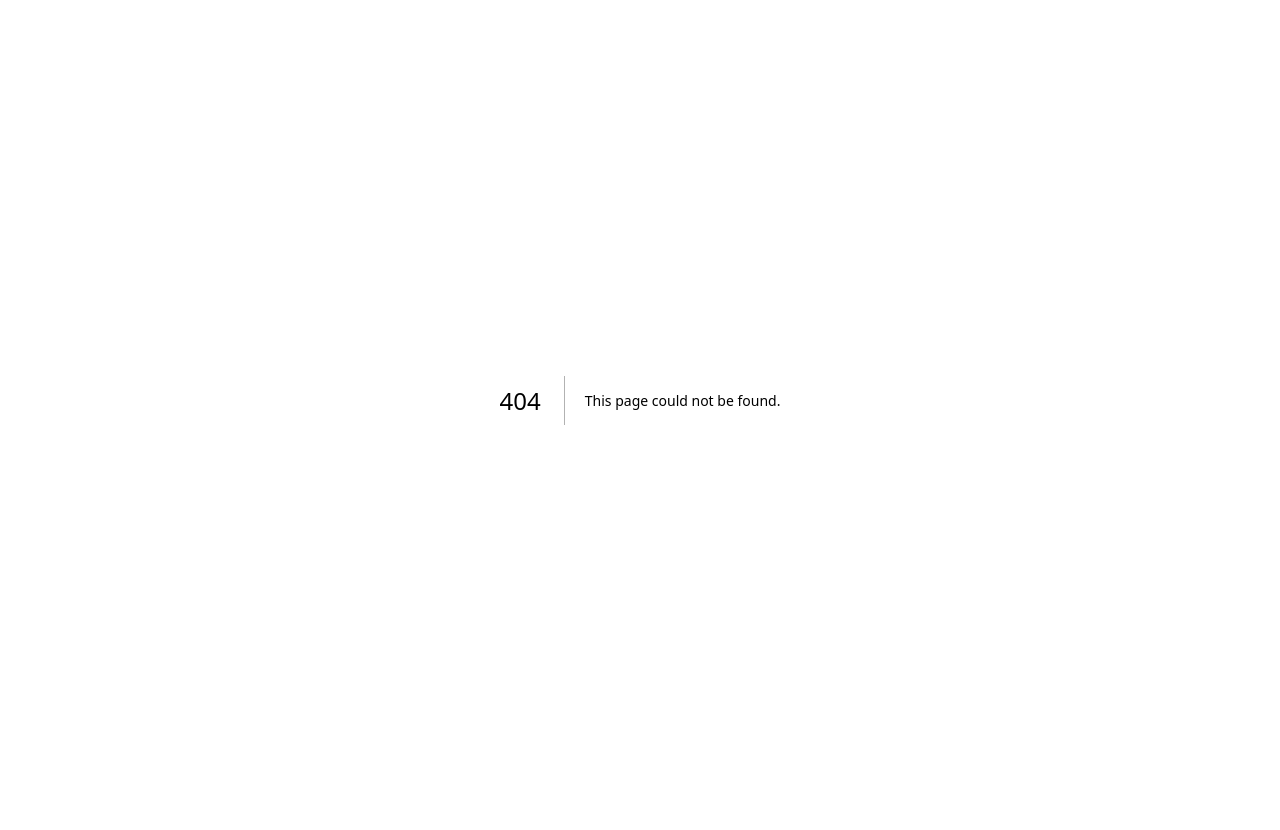
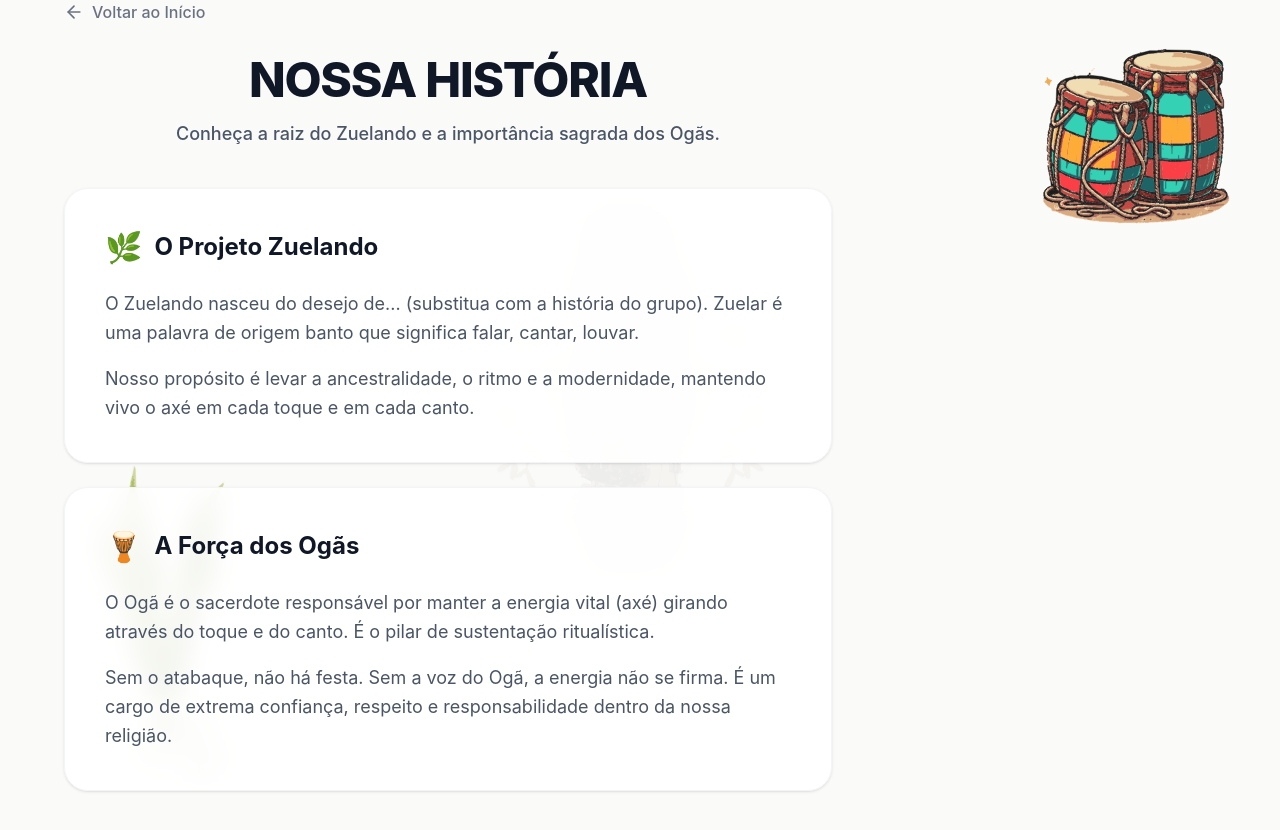
Before and after one commit to faelesco/zuelando-site, a Next.js app: page /sobrePage in a window 1280 px wide. Before the commit this address had no page. Shown: the top 830 px of the page. Before the commit the page ends 800 px from the top, so only its background shows below. Built offline with nearby package versions, Linux system fonts and the light colour scheme.

Commit message:
add page about

```diff
--- a/app/components/Footer.tsx
+++ b/app/components/Footer.tsx
@@ -2,14 +2,13 @@ import { INITIAL_PAGE } from "../constants/initialPageData";
 
 export function Footer() {
     return (
-        <footer className="w-full bg-white border-t border-gray-100 pt-10 pb-8 px-6 mt-16 relative z-30 shadow-[0_-10px_40px_rgba(0,0,0,0.02)] rounded-t-[2rem]">
+        <footer className="w-full bg-stone-50/80 backdrop-blur-md border-t border-stone-200 pt-10 pb-8 px-6 mt-16 relative z-30 shadow-[0_-10px_40px_rgba(0,0,0,0.02)] rounded-t-[2rem]">
             <div className="max-w-5xl mx-auto flex flex-col md:flex-row items-center justify-between gap-8 text-center md:text-left">
-
                 <div className="flex flex-col gap-1.5">
-                    <h2 className="text-xl sm:text-2xl font-extrabold text-gray-900 tracking-tight">
-                        Leve o <span className="text-orange-500">Zuelando</span> para o seu evento!
+                    <h2 className="text-xl sm:text-2xl font-extrabold text-stone-900 tracking-tight">
+                        Leve o <span className="text-amber-600">Zuelando</span> para o seu evento!
                     </h2>
-                    <p className="text-gray-500 text-sm sm:text-base font-medium max-w-md">
+                    <p className="text-stone-500 text-sm sm:text-base font-medium max-w-md">
                         Shows, vivências culturais ou locação do espaço.
                     </p>
                 </div>
@@ -18,7 +17,7 @@ export function Footer() {
                     href={INITIAL_PAGE.socials.whatsapp}
                     target="_blank"
                     rel="noopener noreferrer"
-                    className="group w-full sm:w-auto inline-flex items-center justify-center gap-2.5 px-7 py-3.5 bg-[#25D366] hover:bg-[#20bd5a] text-white rounded-full font-bold text-sm sm:text-base transition-all shadow-sm hover:shadow-md hover:-translate-y-0.5 shrink-0"
+                    className="group w-full sm:w-auto inline-flex items-center justify-center gap-2.5 px-7 py-3.5 bg-emerald-700 hover:bg-emerald-800 text-white rounded-full font-bold text-sm sm:text-base transition-all shadow-sm hover:shadow-md hover:-translate-y-0.5 shrink-0"
                 >
                     <svg className="w-5 h-5 fill-current shrink-0 transition-transform duration-300 group-hover:scale-110" viewBox="0 0 24 24">
                         <path d="M.057 24l1.687-6.163c-1.041-1.804-1.588-3.849-1.587-5.946.003-6.556 5.338-11.891 11.893-11.891 3.181.001 6.167 1.24 8.413 3.488 2.245 2.248 3.481 5.236 3.48 8.414-.003 6.557-5.338 11.892-11.893 11.892-1.99-.001-3.951-.5-5.688-1.448l-6.305 1.654zm6.597-3.807c1.676.995 3.276 1.591 5.392 1.592 5.448 0 9.886-4.434 9.889-9.885.002-5.462-4.415-9.89-9.881-9.892-5.452 0-9.887 4.434-9.889 9.884-.001 2.225.651 3.891 1.746 5.634l-.999 3.648 3.742-.981z" />
@@ -27,16 +26,11 @@ export function Footer() {
                 </a>
             </div>
 
-            <div className="max-w-5xl mx-auto mt-10 pt-6 border-t border-gray-100 flex flex-col sm:flex-row items-center justify-between gap-3 text-gray-400 text-[13px] font-medium text-center">
+            <div className="max-w-5xl mx-auto mt-10 pt-6 border-t border-stone-200 flex flex-col sm:flex-row items-center justify-between gap-3 text-stone-400 text-[13px] font-medium text-center">
                 <p>© {new Date().getFullYear()} {INITIAL_PAGE.profile.name}. Todos os direitos reservados.</p>
                 <p>
                     Feito com axé e tecnologia por{' '}
-                    <a
-                        href="https://www.raphalelis.com.br"
-                        target="_blank"
-                        rel="noopener noreferrer"
-                        className="hover:text-gray-600 transition-colors underline decoration-transparent hover:decoration-gray-300"
-                    >
+                    <a href="https://www.raphalelis.com.br" target="_blank" rel="noopener noreferrer" className="hover:text-stone-600 transition-colors underline decoration-transparent hover:decoration-stone-300">
                         Raphael Lelis
                     </a>. 🌿
                 </p>
--- a/app/components/ProfileSection.tsx
+++ b/app/components/ProfileSection.tsx
@@ -1,36 +1,26 @@
 import { SocialLinks } from "./SocialLinks";
 
 interface ProfileProps {
-    profile: {
-        name: string;
-        description: string;
-        photoPlaceholder?: string;
-        address?: { text: string; mapUrl: string };
-    };
+    profile: { name: string; description: string; address?: { text: string; mapUrl: string }; };
     socials: { instagram: string; whatsapp: string };
 }
 
 export function ProfileSection({ profile, socials }: ProfileProps) {
     return (
         <section className="w-full lg:w-1/2 flex flex-col items-center justify-start lg:sticky lg:top-24 h-fit pt-4 sm:pt-8">
-
             <div className="flex flex-col items-center gap-3 mb-8 w-full">
-                <h1 className="text-4xl sm:text-5xl lg:text-6xl font-extrabold tracking-tighter text-transparent bg-clip-text bg-gradient-to-br from-gray-900 via-gray-800 to-gray-500 text-center uppercase drop-shadow-sm pb-1">
+                <h1 className="text-4xl sm:text-5xl lg:text-6xl font-extrabold tracking-tighter text-transparent bg-clip-text bg-gradient-to-br from-stone-900 via-stone-700 to-stone-500 text-center uppercase drop-shadow-sm pb-1">
                     {profile.name}
                 </h1>
 
-                <div className="w-12 h-1 bg-gradient-to-r from-orange-400 to-yellow-400 rounded-full mb-2 opacity-80"></div>
+                <div className="w-12 h-1 bg-gradient-to-r from-amber-600 to-yellow-500 rounded-full mb-2 opacity-90"></div>
 
-                <p className="text-gray-500 text-center text-base sm:text-lg max-w-md font-medium leading-relaxed px-4">
+                <p className="text-stone-600 text-center text-base sm:text-lg max-w-md font-medium leading-relaxed px-4">
                     {profile.description}
                 </p>
             </div>
 
-            <SocialLinks
-                socials={socials}
-                profileName={profile.name}
-                address={profile.address}
-            />
+            <SocialLinks socials={socials} profileName={profile.name} address={profile.address} />
         </section>
     );
 }
--- a/app/constants/initialPageData.ts
+++ b/app/constants/initialPageData.ts
@@ -31,7 +31,7 @@ export const INITIAL_PAGE = {
             title: "Sobre Nós",
             description: "Nossa história e dos Ogãs",
             icon: "🪘",
-            url: "/sobre",
+            url: "/sobrePage",
             colorClass: "bg-green-100 text-green-700",
         }
     ],
--- a/app/globals.css
+++ b/app/globals.css
@@ -4,8 +4,8 @@
 @tailwind utilities;
 
 :root {
-  --background: #ffffff;
-  --foreground: #171717;
+  --background: #fafaf9;
+  --foreground: #1c1917;
 }
 
 @theme inline {
@@ -15,15 +15,8 @@
   --font-mono: var(--font-geist-mono);
 }
 
-@media (prefers-color-scheme: dark) {
-  :root {
-    --background: #0a0a0a;
-    --foreground: #ededed;
-  }
-}
-
 body {
   font-family: -apple-system, BlinkMacSystemFont, "Segoe UI", Roboto, Helvetica, Arial, sans-serif;
-  background-color: #F9FAFB;
-  color: #111827;
+  background-color: var(--background);
+  color: var(--foreground);
 }
--- a/app/layout.tsx
+++ b/app/layout.tsx
@@ -23,10 +23,12 @@ export const metadata: Metadata = {
 export default function RootLayout({ children }: LayoutProps<"/">) {
   return (
     <html
-      lang="en"
+      lang="pt-BR"
       className={`${geistSans.variable} ${geistMono.variable} h-full antialiased`}
     >
-      <body className="min-h-full flex flex-col">{children}</body>
+      <body className="min-h-full flex flex-col bg-[#F5F5F0] text-[#1c1917]">
+        {children}
+      </body>
     </html>
   );
 }
--- a/app/page.tsx
+++ b/app/page.tsx
@@ -8,7 +8,7 @@ import { Footer } from "./components/Footer";
 
 export default function Home() {
   return (
-    <main className="min-h-screen relative flex flex-col bg-[#F9FAFB] overflow-x-hidden">
+    <main className="min-h-screen relative flex flex-col overflow-x-hidden">
       <BackgroundElements />
 
       <div className="relative z-10 w-full max-w-6xl mx-auto flex flex-col lg:flex-row gap-12 lg:gap-8 p-6 sm:p-8 lg:p-12 mt-8 lg:mt-16 mb-12 flex-grow">
--- /dev/null
+++ b/app/sobrePage/page.tsx
@@ -0,0 +1,68 @@
+import Link from "next/link";
+import { BackgroundElements } from "../components/BackgroundElements";
+
+export default function SobrePage() {
+    return (
+        <main className="min-h-screen relative flex flex-col overflow-x-hidden">
+            <BackgroundElements />
+
+            <div className="z-10 w-full max-w-4xl flex flex-col items-center">
+
+                <div className="w-full max-w-3xl flex justify-start mb-8">
+                    <Link
+                        href="/"
+                        className="flex items-center gap-2 text-gray-500 hover:text-gray-900 font-medium transition-colors"
+                    >
+                        <svg xmlns="http://www.w3.org/2000/svg" width="20" height="20" viewBox="0 0 24 24" fill="none" stroke="currentColor" strokeWidth="2" strokeLinecap="round" strokeLinejoin="round">
+                            <line x1="19" y1="12" x2="5" y2="12"></line>
+                            <polyline points="12 19 5 12 12 5"></polyline>
+                        </svg>
+                        Voltar ao Início
+                    </Link>
+                </div>
+
+                <div className="text-center mb-10">
+                    <h1 className="text-3xl md:text-5xl font-extrabold tracking-tight text-gray-900 mb-4 uppercase">
+                        Nossa História
+                    </h1>
+                    <p className="text-lg text-gray-600 max-w-xl mx-auto font-medium">
+                        Conheça a raiz do Zuelando e a importância sagrada dos Ogãs.
+                    </p>
+                </div>
+
+                <div className="w-full max-w-3xl space-y-6 mb-16">
+
+                    <div className="bg-white/90 backdrop-blur-md border border-gray-100 rounded-3xl p-6 sm:p-10 shadow-sm">
+                        <h2 className="text-2xl font-bold text-gray-900 mb-6 flex items-center gap-3">
+                            <span className="text-3xl">🌿</span> O Projeto Zuelando
+                        </h2>
+                        <div className="text-gray-600 leading-relaxed space-y-4 text-base sm:text-lg">
+                            <p>
+                                O Zuelando nasceu do desejo de... (substitua com a história do grupo). Zuelar é uma palavra de origem banto que significa falar, cantar, louvar.
+                            </p>
+                            <p>
+                                Nosso propósito é levar a ancestralidade, o ritmo e a modernidade, mantendo vivo o axé em cada toque e em cada canto.
+                            </p>
+                        </div>
+                    </div>
+
+                    <div className="bg-white/90 backdrop-blur-md border border-gray-100 rounded-3xl p-6 sm:p-10 shadow-sm">
+                        <h2 className="text-2xl font-bold text-gray-900 mb-6 flex items-center gap-3">
+                            <span className="text-3xl">🪘</span> A Força dos Ogãs
+                        </h2>
+                        <div className="text-gray-600 leading-relaxed space-y-4 text-base sm:text-lg">
+                            <p>
+                                O Ogã é o sacerdote responsável por manter a energia vital (axé) girando através do toque e do canto. É o pilar de sustentação ritualística.
+                            </p>
+                            <p>
+                                Sem o atabaque, não há festa. Sem a voz do Ogã, a energia não se firma. É um cargo de extrema confiança, respeito e responsabilidade dentro da nossa religião.
+                            </p>
+                        </div>
+                    </div>
+
+                </div>
+
+            </div>
+        </main>
+    );
+}
```
